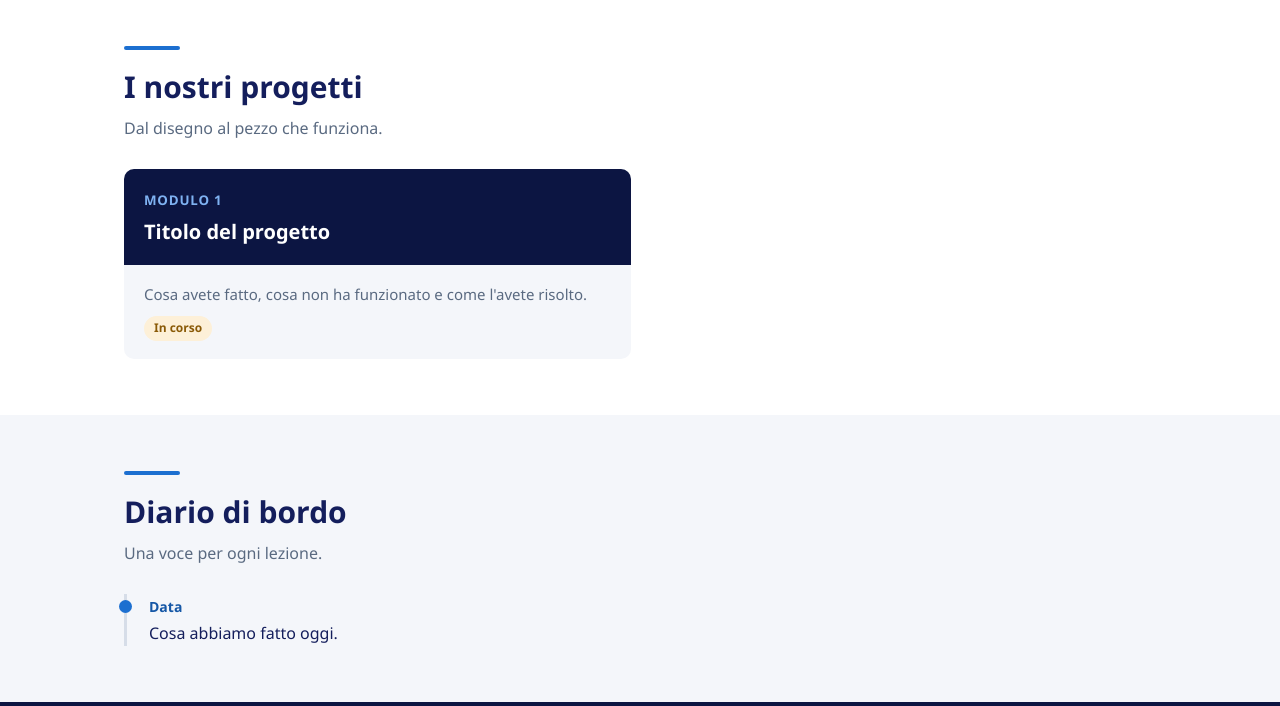
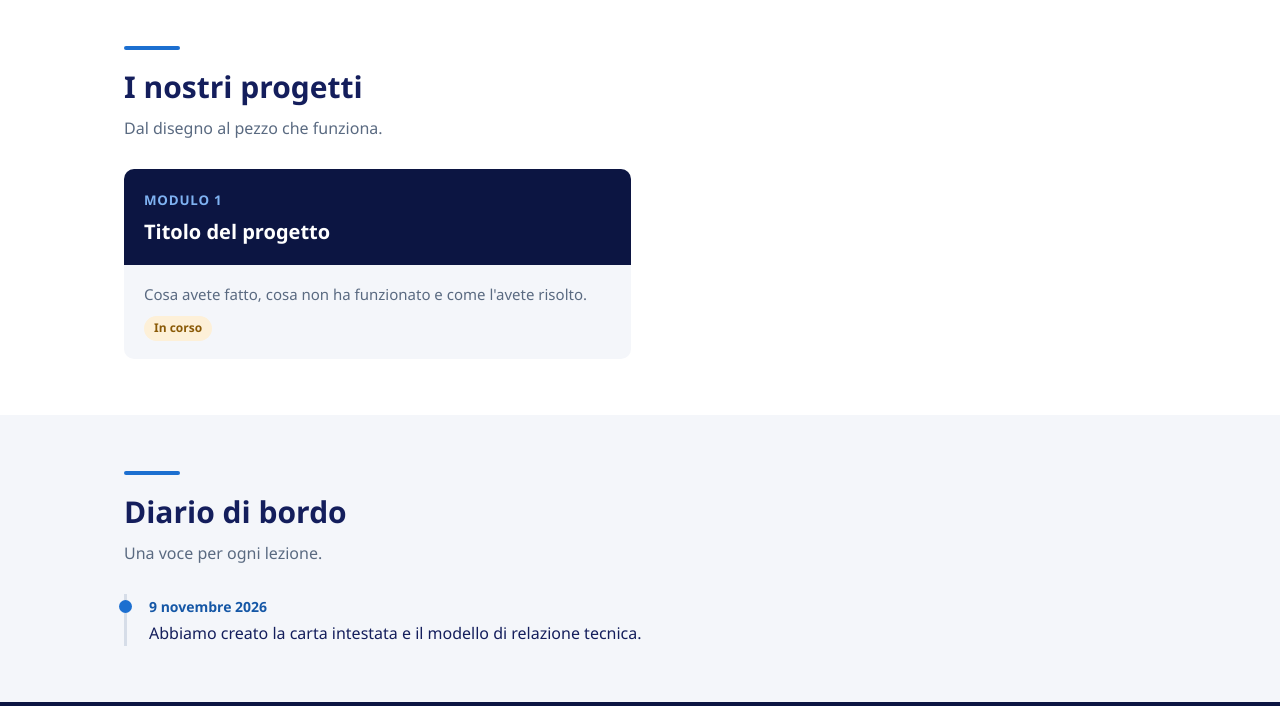
Before and after one commit to ictgiovanni/3ata-giaguari, a plain HTML site: page index.html in a window 1280 px wide. Shown: the part 1279-1985 px from the top of the page. Drawn offline with Linux system fonts and the light colour scheme.

Commit message:
Diario: carta intestata e modello di relazione tecnica (9 novembre)

```diff
--- a/index.html
+++ b/index.html
@@ -88,7 +88,7 @@
     <h2>Diario di bordo</h2>
     <p class="sotto">Una voce per ogni lezione.</p>
     <div class="diario">
-      <div class="voce"><time>Data</time><p>Cosa abbiamo fatto oggi.</p></div>
+      <div class="voce"><time>9 novembre 2026</time><p>Abbiamo creato la carta intestata e il modello di relazione tecnica.</p></div>
     </div>
   </div>
 </section>
```
